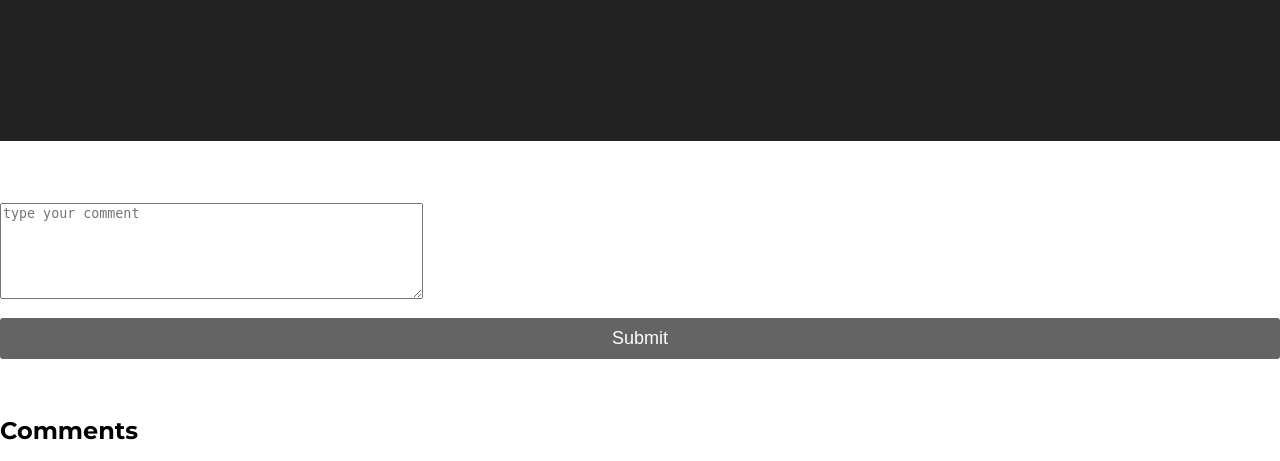
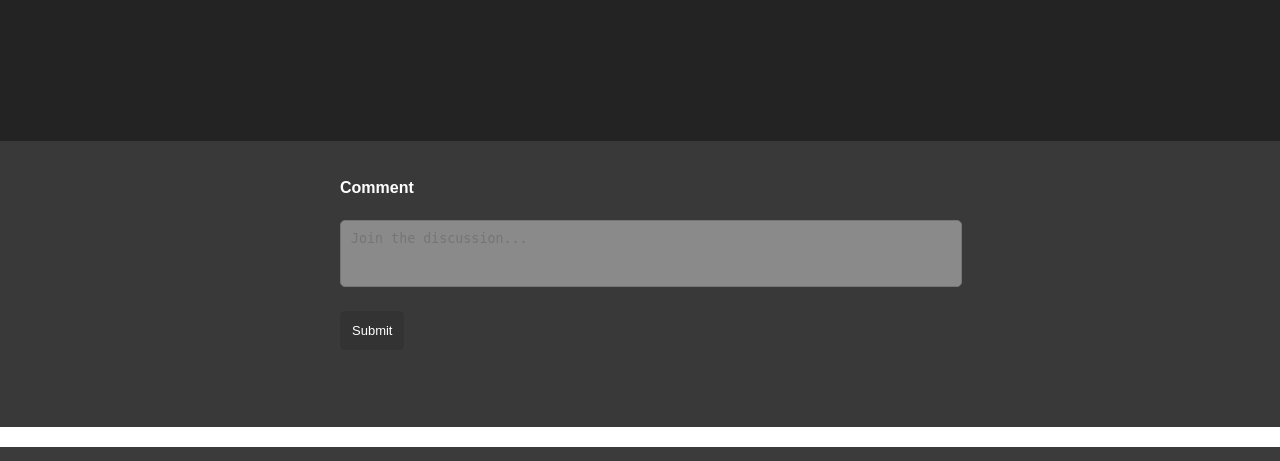
Before and after one commit to lukitalemon/Web-based-Game-library, a Flask app: page /GameDescription/435790 in a window 1280 px wide. Shown: the part 943-1404 px from the top of the page. Run offline with Flask 3, Linux system fonts and the light colour scheme; some libraries are stand-ins or nearby versions.

Commit message:
comment box styling

```diff
--- a/games/static/css/main.css
+++ b/games/static/css/main.css
@@ -454,7 +454,7 @@ input[type="password"] {
 }
 
 /* Style the submit button */
-input[type="submit"] {
+.auth-submit input[type="submit"] {
   background-color: #646464;
   color: #fff;
   border: none;
@@ -465,29 +465,90 @@ input[type="submit"] {
   width: 100%;
 }
 
-input[type="submit"]:hover {
+.auth-submit input[type="submit"]:hover {
   background-color: #b9b8b8;
 }
 
-/* Style the comment box */
-.comment-box {
-  margin-top: 20px; /* Add some space above the comment box */
+
+/* Style the form wrapper */
+.form-wrapper {
+  background-color: rgb(57, 57, 57);
+  padding: 20px;
+  margin-bottom: 20px;
+  align-items: left;
 }
 
-.comment-box form {
-  margin-bottom: 20px; /* Add space below the comment form */
+/* Style the form */
+.dark-form {
+  font-family: Arial, sans-serif;
+  max-width: 600px;
+  margin: 0 auto;
 }
 
-.comment-box .form-field {
-  margin-bottom: 10px; /* Add space between the comment input and errors */
+/* Style the form field */
+.form-field {
+  margin-bottom: 20px;
 }
 
-.comment-box .errors {
-  color: red; /* Style error messages in red */
-  list-style-type: none; /* Remove bullet points from error list */
+/* Style the comment textarea */
+.textarea {
+  width: 100%;
+  padding: 10px;
+  border-radius: 5px;
+  resize: none;
+  background-color:#8a8a8a;
+  color: white;
 }
 
-.comment-box p {
-  margin-bottom: 5px; /* Add space between comments */
-  color: white;
+/* Style the error messages */
+.errors {
+  color: red;
+  list-style-type: none;
+  padding: 0;
+  margin: 0;
 }
+
+/* Style the submit button */
+.comment-submit input[type="submit"] {
+    background-color: #333;
+    color: #fff;
+    padding: 12px 12px; /* Adjust the padding to make it smaller */
+    border: none;
+    border-radius: 5px;
+    cursor: pointer;
+    font-size: 13px; /* Adjust the font size to make it smaller */
+}
+
+/* Style the Comments heading */
+.dark-heading {
+  font-size: 24px;
+  margin-top: 20px;
+  margin-left: 10px;
+}
+
+/* Style the individual comments */
+.comment {
+    margin-bottom: 15px;
+    padding: 10px;
+    border-top: 1px solid #ccc; /* Add a line above the comment */
+    border-bottom: 1px solid #ccc; /* Add a line below the comment */
+    color: rgb(214, 213, 213);
+}
+
+.comment .comment-header {
+    font-weight: bold;
+    color: white;
+    margin-bottom: 5px; /* Add some space below the name */
+}
+
+/* Add some spacing between comments */
+.comment + .comment {
+    margin-top: 10px;
+}
+
+
+ul {
+    list-style-type: none;
+    padding: 0;
+    margin: 0;
+}
--- a/games/templates/credentials.html
+++ b/games/templates/credentials.html
@@ -42,7 +42,9 @@
                         </ul>
                     {% endif %}
                 </div>
+                <div class="auth-submit">
                 {{ form.submit }}
+                </div>
             </form>
         </div>
     </main>
--- a/games/templates/review.html
+++ b/games/templates/review.html
@@ -1,29 +1,40 @@
 <div class="form-wrapper">
-    <form method="POST" action="{{ url_for('gameDescription_bp.comment_on_game') }}">
+    <form method="POST" action="{{ url_for('gameDescription_bp.comment_on_game') }}" class="dark-form">
 
         {{form.game_id}} <!-- Need to include this hidden field as it tracks the article being commented. -->
         {{form.csrf_token}} <!-- Need to include this token - Flask WTForms requires it. -->
         <br>
-        <div class ="form-field">{{form.comment.label}} </br>{{form.comment(size = 100, placeholder="type your comment", class="textarea", cols="50", rows="6", wrap="hard")}}
+        <div class="form-field">
+            {{form.comment.label}} <br>
+            {{form.comment(size=100, placeholder="Join the discussion...", class="textarea", cols="100", rows="3", wrap="hard")}}
             {% if form.comment.errors %}
                 <ul class="errors">
-                {% for error in form.comment.errors %}
-                    <li>{{error}}</li>
-                {% endfor %}
+                    {% for error in form.comment.errors %}
+                        <li>{{error}}</li>
+                    {% endfor %}
                 </ul>
             {% endif %}
         </div>
+        <div class="comment-submit">
         {{ form.submit }}
+        </div>
     </form>
-</div>
+
 <br>
 <br>
 <br>
-<h2>Comments</h2>
+
 <ul>
     {% for comment in comments %}
-        <li>
-            <strong>{{ comment.username }}</strong>: {{ comment.comment }}
+        <li class="comment">
+            <div class="comment-header">
+                <strong>{{ comment.username }}</strong>
+            </div>
+            <div class="comment-body">
+                {{ comment.comment }}
+            </div>
         </li>
     {% endfor %}
 </ul>
+
+</div>
```
